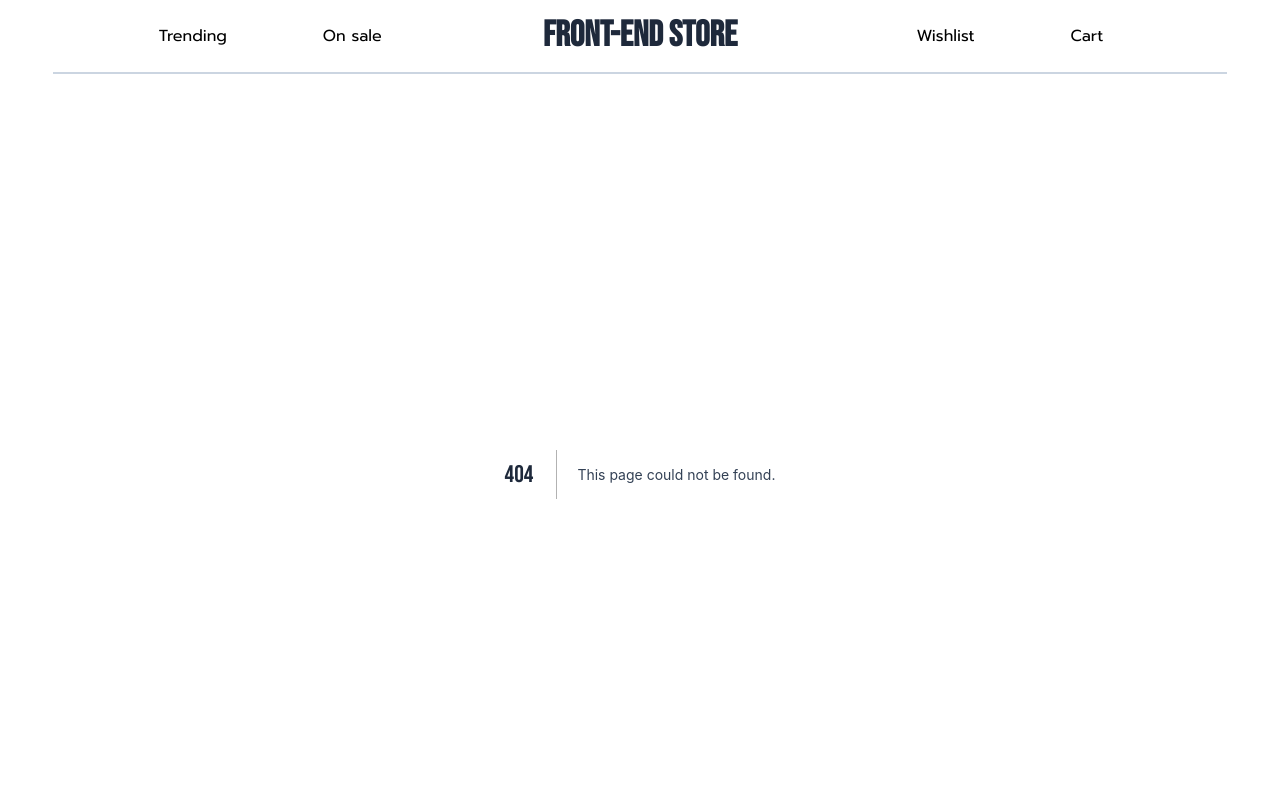
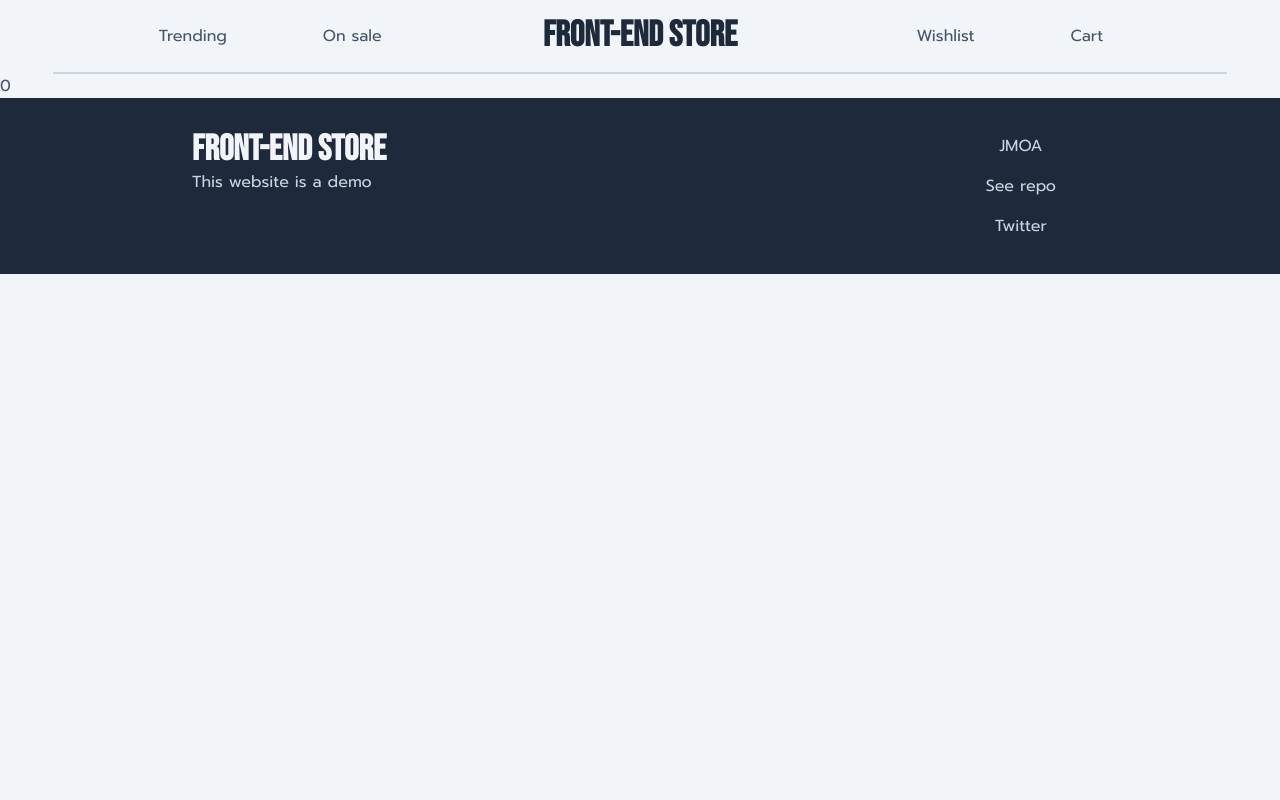
Before and after one commit to CerealPlayer/templates, a Next.js app in the folder templates/frontendstore/: page /cart in a window 1280 px wide. Before the commit this address had no page. Shown: the top 800 px of the page. Built offline with nearby package versions, Linux system fonts and the light colour scheme.

Commit message:
Start cart with state

```diff
--- a/templates/frontendstore/components/UI/BuyAction.tsx
+++ b/templates/frontendstore/components/UI/BuyAction.tsx
@@ -1,6 +1,15 @@
+import { useContext } from "react";
+import { useRouter } from "next/router";
+import { CartContext } from "../../context/cart-context";
 import ActionButton from "./ActionButton";
 
 export default function BuyAction() {
+  const ctx = useContext(CartContext);
+  const router = useRouter();
+  const cartHandler = () => {
+    ctx.onSaveItem({ id: 1 });
+    router.push("/cart");
+  };
   return (
     <>
       <aside className="mx-auto w-full lg:col-span-3 border-2 rounded-xl p-4 border-slate-400">
@@ -19,7 +28,9 @@ export default function BuyAction() {
           </ul>
         </div>
         <div className="flex flex-col gap-4 items-center">
-          <ActionButton primary>Add to cart</ActionButton>
+          <ActionButton primary onClick={cartHandler}>
+            Add to cart
+          </ActionButton>
           <ActionButton>Add to wishlist</ActionButton>
         </div>
         <p className="my-4">
--- /dev/null
+++ b/templates/frontendstore/context/cart-context.tsx
@@ -0,0 +1,25 @@
+import { createContext, useState, ReactNode } from "react";
+
+export const CartContext = createContext({
+  items: [{ id: 0 }],
+  onSaveItem: (item: { id: number }) => {},
+});
+
+export function CartContextProvider({ children }: { children: ReactNode }) {
+  const [items, setItems] = useState<{ id: number }[]>([{ id: 0 }]);
+
+  const saveItemsHandler = (item: { id: number }) => {
+    setItems((prev) => [...prev, item]);
+  };
+
+  return (
+    <CartContext.Provider
+      value={{
+        items: items,
+        onSaveItem: saveItemsHandler,
+      }}
+    >
+      {children}
+    </CartContext.Provider>
+  );
+}
--- a/templates/frontendstore/data/products.json
+++ b/templates/frontendstore/data/products.json
@@ -1,35 +1,41 @@
 [
   {
+    "id" : 1,
     "name": "React",
     "short_desc": "Everybody loves (hates) it",
     "src": "/techs/ReactLogo.svg",
     "href": "/products/react"
   },
   {
+    "id" : 2,
     "name": "Angular",
     "short_desc": "What else do you need",
     "src": "/techs/angularlogo.svg",
     "href": "/products/angular"
   },
   {
+    "id" : 3,
     "name": "Vue",
     "short_desc": "The cool kid",
     "src": "/techs/vuelogo.svg",
     "href": "/products/vue"
   },
   {
+    "id" : 4,
     "name": "Svelte",
     "short_desc": "The next rockstar",
     "src": "/techs/sveltelogo.svg",
     "href": "/products/svelte"
   },
   {
+    "id" : 5,
     "name": "Lit",
     "short_desc": "You should check it out",
     "src": "/techs/litlogo.svg",
     "href": "/products/lit"
   },
   {
+    "id" : 6,
     "name": "Solid",
     "short_desc": "Doing things right",
     "src": "/techs/solidlogo.svg",
--- a/templates/frontendstore/pages/_app.tsx
+++ b/templates/frontendstore/pages/_app.tsx
@@ -1,13 +1,16 @@
 import { AppProps } from "next/app";
 import Layout from "../components/layout/Layout";
+import { CartContextProvider } from "../context/cart-context";
 
 import "../styles/globals.css";
 
 function MyApp({ Component, pageProps }: AppProps) {
   return (
-    <Layout>
-      <Component {...pageProps} />
-    </Layout>
+    <CartContextProvider>
+      <Layout>
+        <Component {...pageProps} />
+      </Layout>
+    </CartContextProvider>
   );
 }
 
--- /dev/null
+++ b/templates/frontendstore/pages/cart.tsx
@@ -0,0 +1,13 @@
+import { useContext } from "react";
+import { CartContext } from "../context/cart-context";
+
+export default function Cart() {
+  const ctx = useContext(CartContext);
+  return (
+    <main>
+      {ctx.items.map((item) => (
+        <span>{item.id}</span>
+      ))}
+    </main>
+  );
+}
```
